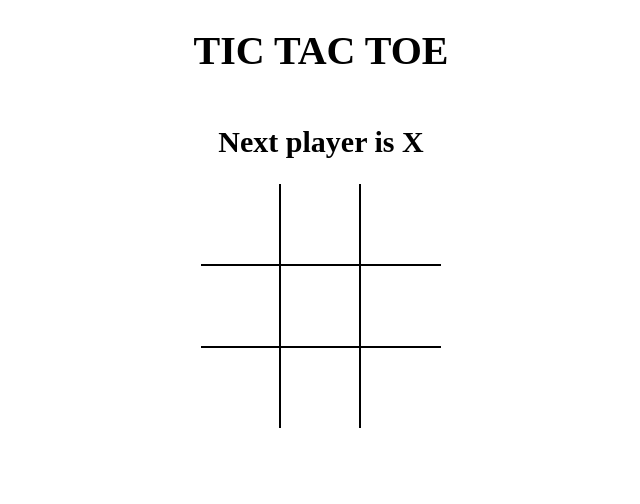
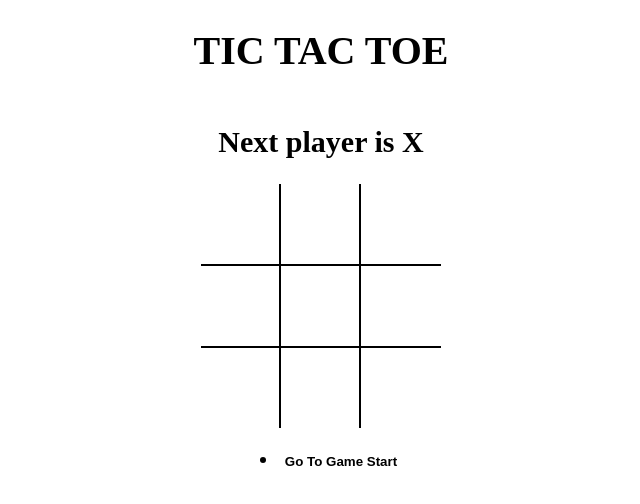
Before and after one commit to joy-rout/tictactoe, a React (Vite) app: page / in a window 1280 px wide. Shown: the top 504 px of the page, without its empty margins (319-959 px from the left). Built offline with nearby package versions, Linux system fonts and the light colour scheme.

Commit message:
added style to history

```diff
--- a/src/App.jsx
+++ b/src/App.jsx
@@ -1,6 +1,7 @@
 import React from 'react'
 import { useState } from 'react'
 import Board from './components/Board'
+import History from './components/History'
 import "./Styles/Root.scss"
 import { calculateWinner } from './helper'
 
@@ -40,12 +41,16 @@
 
   };
 
+  const moveTo = (move) =>{
+    setCurrentmove(move);
+  }
 
   return (
     <div class="app">
     <h1>TIC TAC TOE</h1>
     <h2>{message}</h2>
     <Board board={current.board} handleSquareClick={handleSquareClick} />
+    <History history={history} moveTo={moveTo} currentMove={currentMove}/>
     </div>
   )
 }
--- /dev/null
+++ b/src/components/History.jsx
@@ -0,0 +1,26 @@
+import React from 'react'
+
+const History = ({history , moveTo , currentMove}) => {
+  return (
+    <ul>
+        {history.map((_, move) => {
+            return(
+                <li key={move}>
+                  <button
+                  style={{
+                    fontWeight: move === currentMove ? 'bold' : 'normal',
+                  }}
+                  onClick={() => {
+                    moveTo(move)
+                  }}>
+                    {move === 0 ? 'Go To Game Start' : `Go To Move #${move}`}
+                    </button>
+                </li>
+            );
+        })}
+
+    </ul>
+  );
+};
+
+export default History
```
